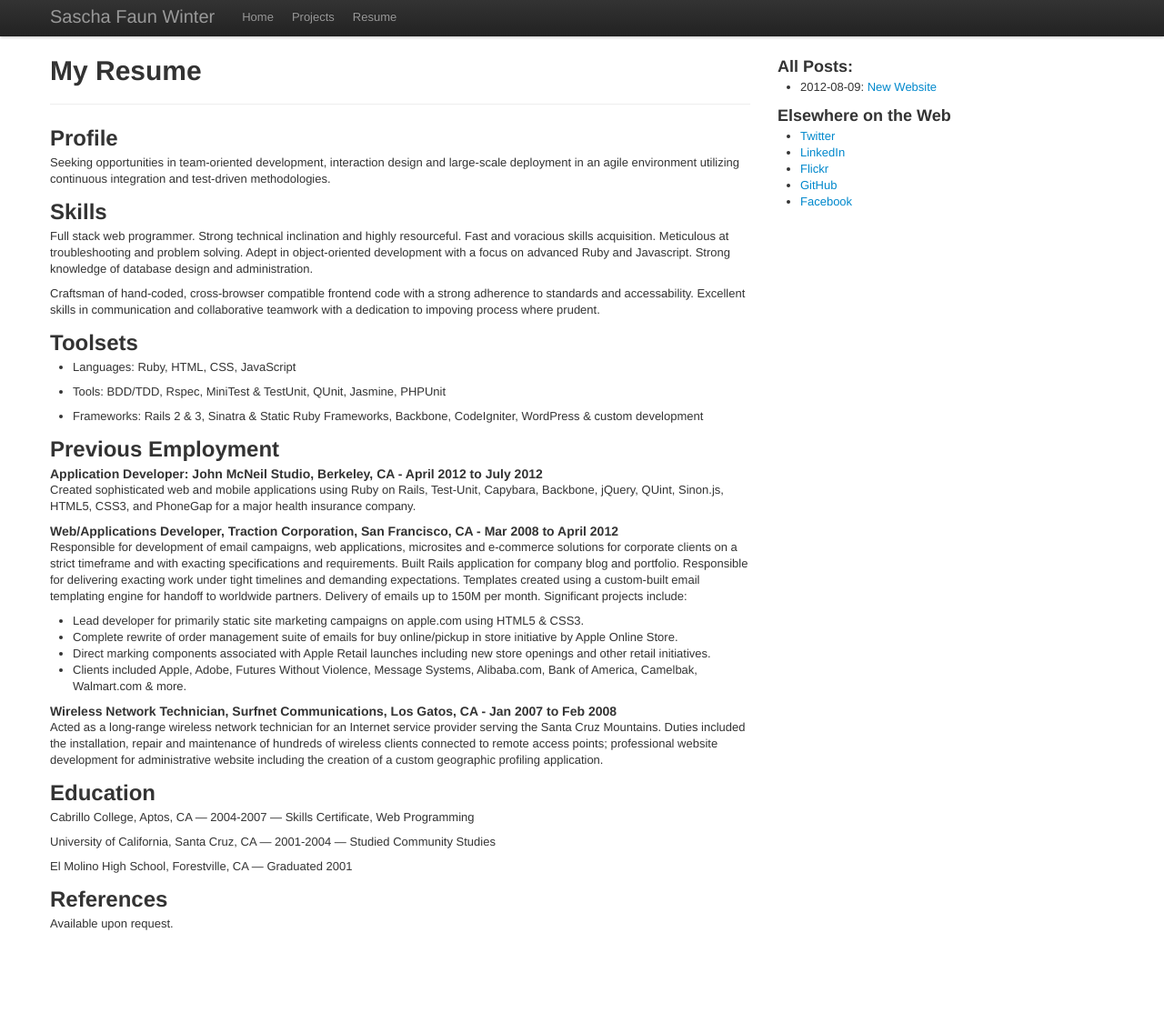
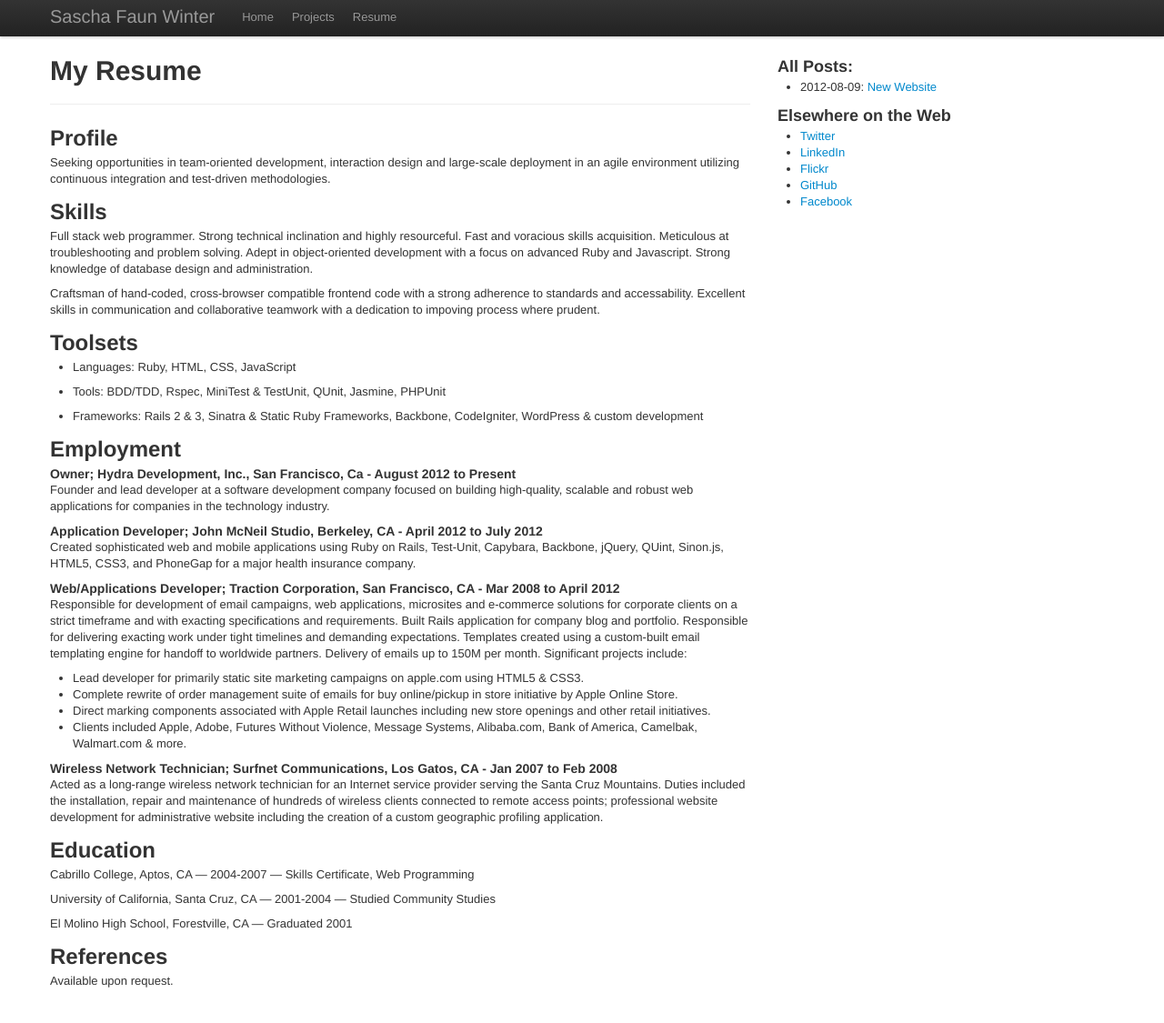
Before and after one commit to faun/saschawinter.com, a Jekyll site: the page built from resume.markdown, in a window 1280 px wide and 1137 px high. Shown: the top 1125 px of the window at 91% size. Built offline with Jekyll 4.4.1, drawn with Linux system fonts in a browser that asks for light colours; Markdown is read by kramdown in place of the engine named in the settings.

Commit message:
Update employment status

```diff
--- a/resume.markdown
+++ b/resume.markdown
@@ -22,13 +22,17 @@ Craftsman of hand-coded, cross-browser compatible frontend code with a strong ad
 
 - Frameworks: Rails 2 & 3, Sinatra & Static Ruby Frameworks, Backbone, CodeIgniter, WordPress & custom development
 
-##Previous Employment
+##Employment
 
-####Application Developer: John McNeil Studio, Berkeley, CA - April 2012 to July 2012
+####Owner; Hydra Development, Inc., San Francisco, Ca - August 2012 to Present
+
+Founder and lead developer at a software development company focused on building high-quality, scalable and robust web applications for companies in the technology industry.
+
+####Application Developer; John McNeil Studio, Berkeley, CA - April 2012 to July 2012
 
 Created sophisticated web and mobile applications using Ruby on Rails, Test-Unit, Capybara, Backbone, jQuery, QUint, Sinon.js, HTML5, CSS3, and PhoneGap for a major health insurance company.
 
-####Web/Applications Developer, Traction Corporation, San Francisco, CA - Mar 2008 to April 2012
+####Web/Applications Developer; Traction Corporation, San Francisco, CA - Mar 2008 to April 2012
 
 Responsible for development of email campaigns, web applications, microsites and e-commerce solutions for corporate clients on a strict timeframe and with exacting specifications and requirements. Built Rails application for company blog and portfolio. Responsible for delivering exacting work under tight timelines and demanding expectations. Templates created using a custom-built email templating engine for handoff to worldwide partners. Delivery of emails up to 150M per month. Significant projects include:
 
@@ -37,7 +41,7 @@ Responsible for development of email campaigns, web applications, microsites and
 - Direct marking components associated with Apple Retail launches including new store openings and other retail initiatives.
 - Clients included Apple, Adobe, Futures Without Violence, Message Systems, Alibaba.com, Bank of America, Camelbak, Walmart.com & more.
 
-####Wireless Network Technician, Surfnet Communications, Los Gatos, CA - Jan 2007 to Feb 2008
+####Wireless Network Technician; Surfnet Communications, Los Gatos, CA - Jan 2007 to Feb 2008
 
 Acted as a long-range wireless network technician for an Internet service provider serving the Santa Cruz Mountains.  Duties included the installation, repair and maintenance of hundreds of wireless clients connected to remote access points; professional website development for administrative website including the creation of a custom geographic profiling application.
 
```
Also changed, not shown: 1 other file.
